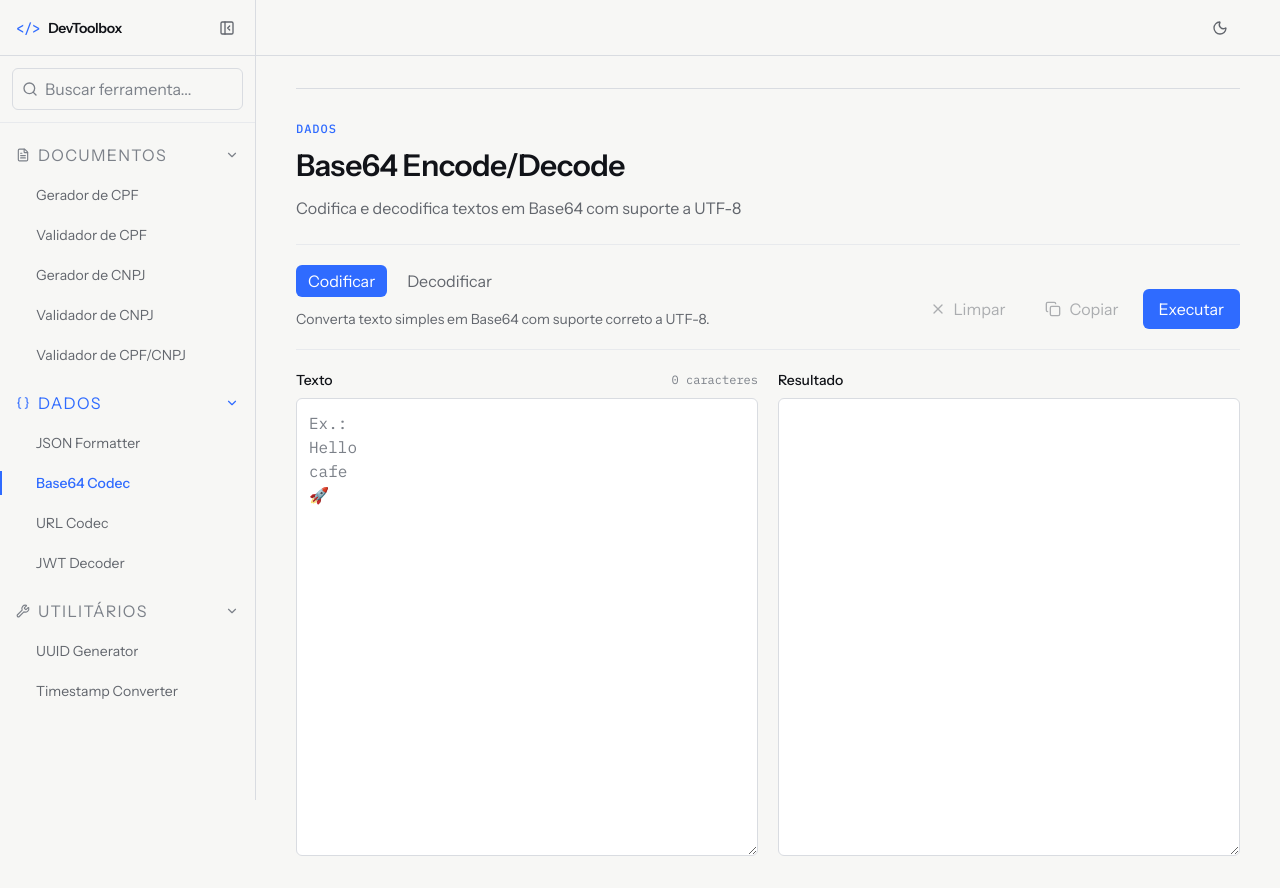
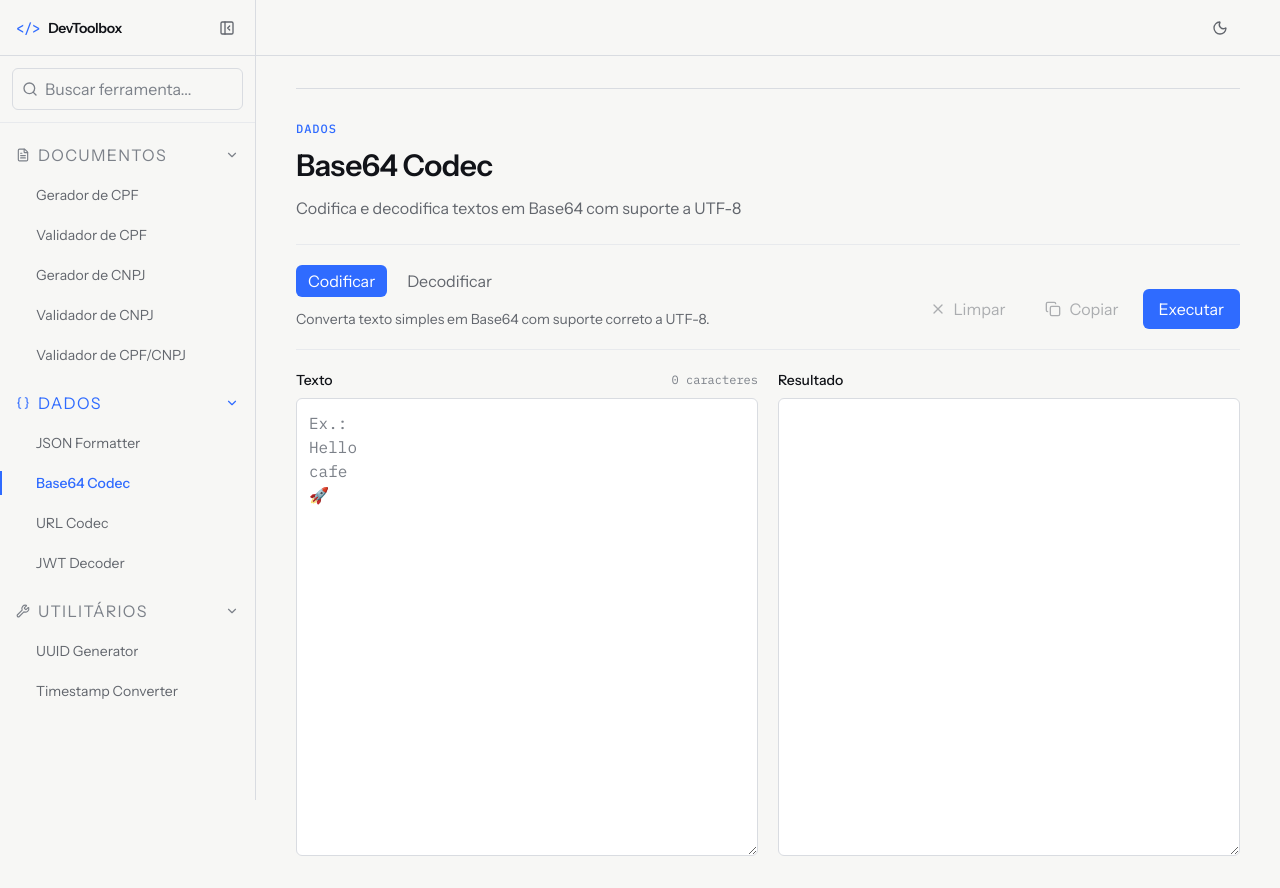
Before and after one commit to GabrielGuilhermess/dev-toolbox, a React (Vite) app: page /base64 in a window 1280 px wide. Built offline with nearby package versions, Linux system fonts and the light colour scheme.

Commit message:
fix(base64): standardize tool name

```diff
--- a/src/features/base64-codec/Base64CodecPage.tsx
+++ b/src/features/base64-codec/Base64CodecPage.tsx
@@ -40,7 +40,7 @@ export default function Base64CodecPage(): ReactElement {
 
   return (
     <ToolPage
-      title="Base64 Encode/Decode"
+      title="Base64 Codec"
       description="Codifica e decodifica textos em Base64 com suporte a UTF-8"
       category="data"
     >
```
